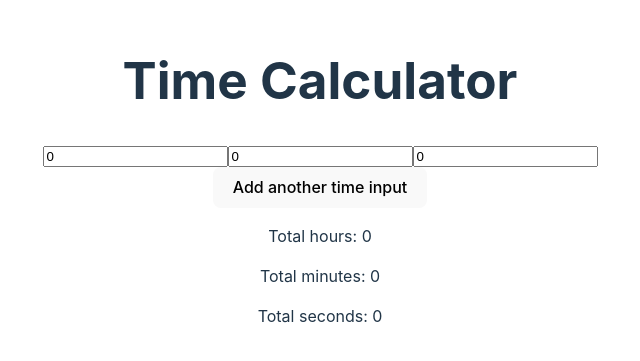
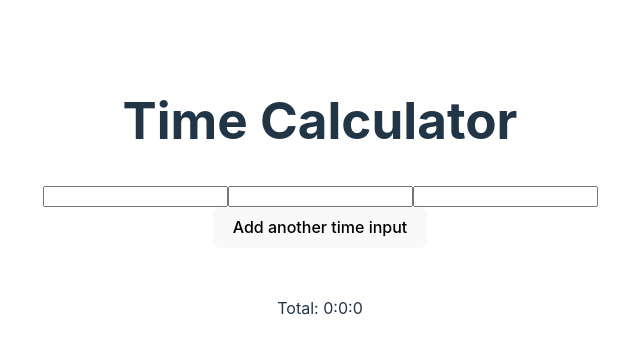
Before and after one commit to bpietroniro/time-calculator, a React (Vite) app: page / in a window 1280 px wide. Shown: the part 187-548 px from the top of the page, without its empty margins (320-960 px from the left). Built offline with nearby package versions, Linux system fonts and the light colour scheme.

Commit message:
small UI improvements: removed trailing 0s in inputs, changed output format

```diff
--- a/src/App.tsx
+++ b/src/App.tsx
@@ -27,9 +27,9 @@ function TimeField({ id, onTimeChange }: TimeFieldProps ) {
 
   return (
     <div key={id}>
-      <input type="number" name="hours" value={time.hours} onChange={(e) => handleChange(e)} />
-      <input type="number" name="minutes" value={time.minutes} onChange={(e) => handleChange(e)} />
-      <input type="number" name="seconds" value={time.seconds} onChange={(e) => handleChange(e)} />
+      <input type="number" name="hours" value={time.hours || ''} min="0" onChange={(e) => handleChange(e)} />
+      <input type="number" name="minutes" value={time.minutes || ''} min="0" onChange={(e) => handleChange(e)} />
+      <input type="number" name="seconds" value={time.seconds || ''} min="0" onChange={(e) => handleChange(e)} />
     </div>
   )
 }
@@ -40,14 +40,19 @@ function App() {
   const [nextId, setNextId] = useState(1);
 
   const calculateTotalTime = (groups: TimeGroup[]) => {
-    const newTotal = groups.reduce((acc, t) => {
+    const newTotals = groups.reduce((acc, t) => {
       acc.hours += t.hours;
       acc.minutes += t.minutes;
       acc.seconds += t.seconds;
       return acc;
     }, {hours: 0, minutes: 0, seconds: 0});
 
-    setTotalTime(newTotal);
+    newTotals.minutes += Math.floor(newTotals.seconds / 60);
+    newTotals.seconds %= 60;
+    newTotals.hours += Math.floor(newTotals.minutes / 60);
+    newTotals.minutes %= 60;
+
+    setTotalTime(newTotals);
   };
 
   const handleTimeChange = (id: number, newTime: TimeObject) => {
@@ -72,10 +77,8 @@ function App() {
         return <TimeField id={group.id} onTimeChange={handleTimeChange} />
       })}
       <button onClick={createNewTimeField}>Add another time input</button>
-      <p>Total hours: {totalTime.hours}</p>
-      <p>Total minutes: {totalTime.minutes}</p>
-      <p>Total seconds: {totalTime.seconds}</p>
       <div className="card">
+      <p>Total: {totalTime.hours}:{totalTime.minutes}:{totalTime.seconds}</p>
       </div>
     </>
   );
```
